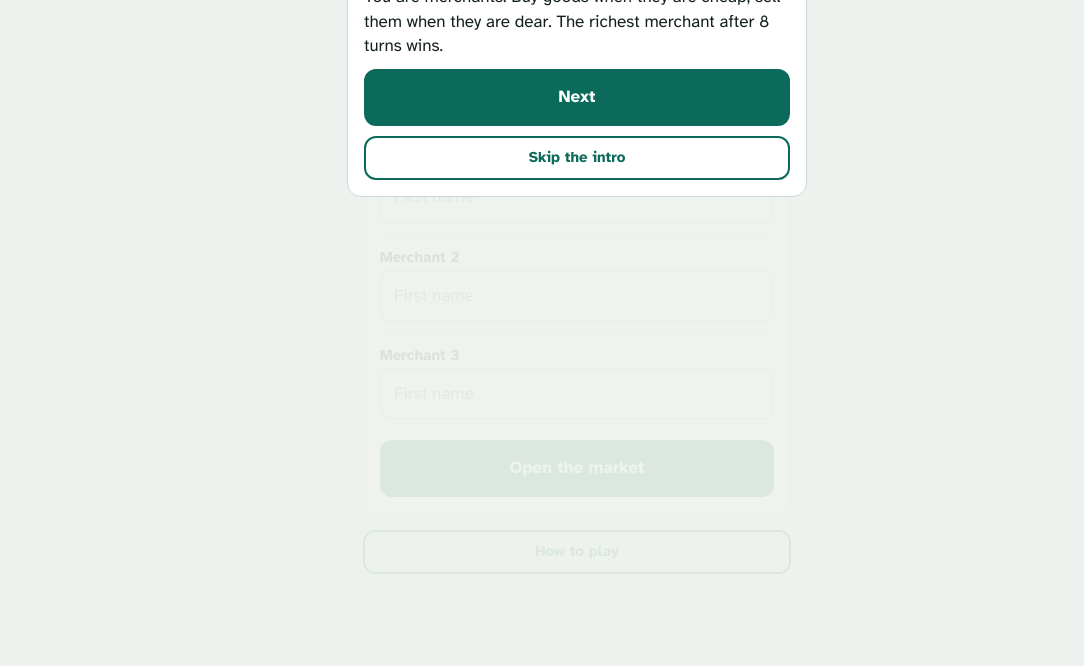
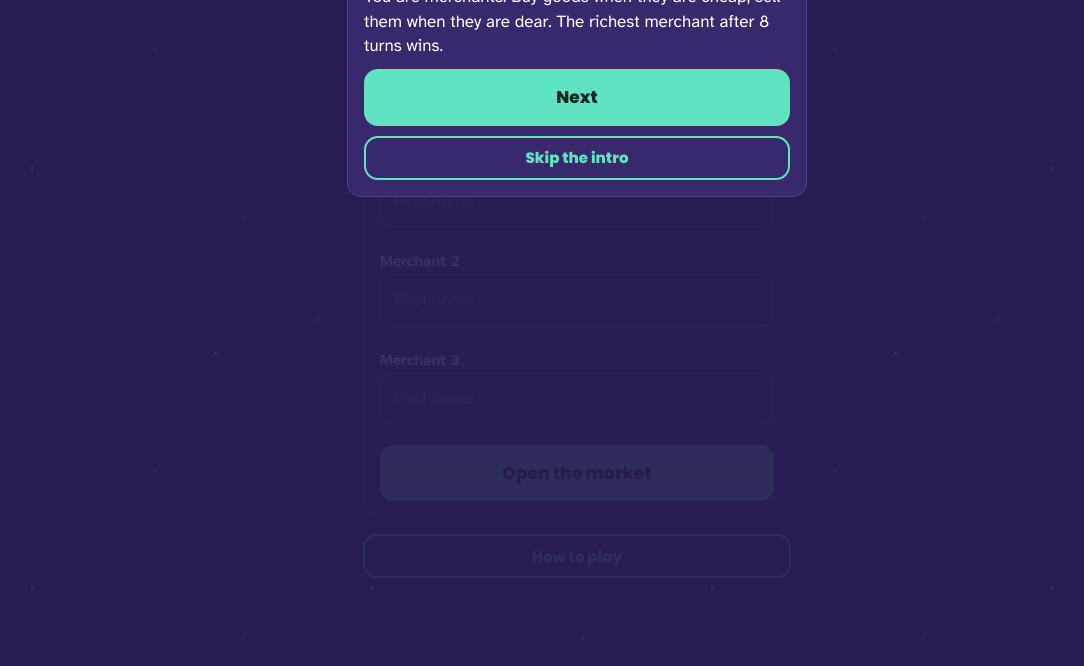
Before and after one commit to rafikdebah/game-night-in-a-book, a plain HTML site: page market.html in a window 1280 px wide. Shown: the part 134-800 px from the top of the page, without its empty margins (63-1147 px from the left). Drawn offline with nearby package versions, Linux system fonts and the light colour scheme.

Commit message:
Apply the book's look to the three games, with one color theme per game
Co-Authored-By: Claude Fable 5.2 <noreply@anthropic.com>
Claude-Session: https://claude.ai/code/session_01YFNqa8NjhAVA8fsUNopx6u

```diff
--- a/market.html
+++ b/market.html
@@ -21,7 +21,7 @@
 .rank.first .num,.rank.first h3{color:var(--gold)}
 .foot{display:flex;flex-direction:column;gap:10px}
 [hidden]{display:none!important}
-</style></head><body><main class="wrap">
+</style></head><body class="g-market"><main class="wrap">
 
 <div class="top"><a href="index.html">&lsaquo; Games</a><button class="ghost small" data-mute>Sound: on</button></div>
 <h1>The Grand Market</h1>
--- a/shared.css
+++ b/shared.css
@@ -1,34 +1,39 @@
+@import url("https://fonts.googleapis.com/css2?family=Poppins:ital,wght@0,500;0,700;0,800;1,700&family=Atkinson+Hyperlegible:wght@400;700&display=swap");
 /* Game Night in a Book - companion. One phone column, one main action per screen, big numbers readable at arm's length. */
 :root{
-  --paper:#eef2ee; --card:#ffffff; --ink:#13211d; --muted:#5a6a64; --line:#cdd6d0;
-  --accent:#0c6a5b; --accent-ink:#ffffff; --alert:#b3261e; --gold:#b97c00;
-  --display:"Bricolage Grotesque","Trebuchet MS",sans-serif;
+  /* Charte du livre : nuit, soleil, corail. Chaque jeu garde la charte et change de teinte et d'accent. */
+  --paper:#1b1f4b; --card:#262b66; --ink:#ffffff; --muted:#c9cdf0; --line:#3a4083;
+  --accent:#ffd23f; --accent-ink:#1b1f4b; --alert:#ff7a70; --gold:#ff5a4e;
+  --die-bg:#ffffff; --die-ink:#1b1f4b;
+  --display:"Poppins","Trebuchet MS",sans-serif;
   --body:"Atkinson Hyperlegible","Verdana",sans-serif;
-  color-scheme:light;
+  color-scheme:dark;
 }
-@media (prefers-color-scheme:dark){
-  :root:not([data-theme="light"]){--paper:#0f1916;--card:#182521;--ink:#e9f0ec;--muted:#9fb0a9;--line:#2d3f39;--accent:#3fc2a9;--accent-ink:#06211b;--alert:#ff8a80;--gold:#f0b83c;color-scheme:dark}
-}
-:root[data-theme="dark"]{--paper:#0f1916;--card:#182521;--ink:#e9f0ec;--muted:#9fb0a9;--line:#2d3f39;--accent:#3fc2a9;--accent-ink:#06211b;--alert:#ff8a80;--gold:#f0b83c;color-scheme:dark}
+/* The Lost Temple : nuit indigo, lumière de torche */
+body.g-temple{--paper:#1b1f4b;--card:#262b66;--line:#3a4083;--muted:#c9cdf0;--accent:#ffd23f;--accent-ink:#1b1f4b;--alert:#ff7a70;--gold:#ff5a4e}
+/* Save the Village : nuit verte de campagne, feu corail */
+body.g-village{--paper:#14313a;--card:#1d4450;--line:#2f6170;--muted:#c3e0e3;--accent:#ff5a4e;--accent-ink:#ffffff;--alert:#ffb347;--gold:#ffd23f}
+/* The Grand Market : nuit pourpre de port, menthe des épices */
+body.g-market{--paper:#2a1d52;--card:#38296c;--line:#51408f;--muted:#d6ccf2;--accent:#5fe3c0;--accent-ink:#12261f;--alert:#ff7a70;--gold:#ffd23f}
 *{box-sizing:border-box}
 html,body{margin:0}
-body{background:var(--paper);color:var(--ink);font-family:var(--body);font-size:17px;line-height:1.45}
+body{background-color:var(--paper);background-image:radial-gradient(circle at 12% 8%,color-mix(in srgb,var(--accent) 55%,transparent) 0 1.5px,transparent 2px),radial-gradient(circle at 82% 16%,#fff 0 1.2px,transparent 1.8px),radial-gradient(circle at 64% 44%,color-mix(in srgb,var(--gold) 60%,transparent) 0 1.4px,transparent 2px),radial-gradient(circle at 28% 72%,#fff 0 1px,transparent 1.6px),radial-gradient(circle at 90% 84%,color-mix(in srgb,var(--accent) 55%,transparent) 0 1.4px,transparent 2px);background-size:340px 420px;color:var(--ink);font-family:var(--body);font-size:17px;line-height:1.45;min-height:100vh}
 main.wrap{max-width:460px;margin:0 auto;padding:16px 16px 48px;display:flex;flex-direction:column;gap:16px}
 h1,h2,h3{font-family:var(--display);margin:0;text-wrap:balance;line-height:1.1}
-h1{font-size:30px;font-weight:800} h2{font-size:21px;font-weight:700} h3{font-size:17px;font-weight:700}
+h1{font-size:34px;font-weight:800;color:var(--accent);letter-spacing:-.01em} h2{font-size:21px;font-weight:700} h3{font-size:17px;font-weight:700}
 p{margin:0}
 .muted{color:var(--muted)} .small{font-size:15px}
 .view{display:none;flex-direction:column;gap:16px} .view.on{display:flex}
 .top{display:flex;align-items:center;justify-content:space-between;gap:12px}
-.top a{color:var(--accent);font-weight:700;text-decoration:none;padding:8px 0}
+.top a{color:var(--accent);font-family:var(--display);font-weight:800;text-decoration:none;padding:8px 0}
 .card{background:var(--card);border:1px solid var(--line);border-radius:14px;padding:16px;display:flex;flex-direction:column;gap:10px}
 .card.alertbox{border-color:var(--alert)} .card.alertbox .eyebrow{color:var(--alert)}
 .card.goldbox{border-color:var(--gold)} .card.goldbox .eyebrow{color:var(--gold)}
 .eyebrow{font-size:13px;letter-spacing:.06em;text-transform:uppercase;color:var(--muted);font-weight:700}
-button,.btn{font:inherit;font-weight:700;border-radius:12px;border:2px solid var(--accent);background:var(--accent);color:var(--accent-ink);padding:14px 16px;min-height:52px;cursor:pointer;text-align:center;text-decoration:none;display:block;width:100%}
+button,.btn{font:inherit;font-family:var(--display);font-weight:800;border-radius:14px;border:2px solid var(--accent);background:var(--accent);color:var(--accent-ink);padding:14px 16px;min-height:52px;cursor:pointer;text-align:center;text-decoration:none;display:block;width:100%}
 button.ghost,.btn.ghost{background:transparent;color:var(--accent)}
 button.small{min-height:44px;padding:8px 12px;font-size:15px}
-button.on{background:var(--gold);border-color:var(--gold);color:#1b1300}
+button.on{background:var(--gold);border-color:var(--gold);color:#1b1f4b}
 button:focus-visible,a:focus-visible,input:focus-visible,select:focus-visible{outline:3px solid var(--gold);outline-offset:2px}
 button[disabled]{opacity:.4;cursor:default}
 input[type=text],input[type=number],select{font:inherit;width:100%;padding:12px;border-radius:10px;border:2px solid var(--line);background:var(--card);color:var(--ink)}
@@ -41,9 +46,9 @@ label{font-weight:700;font-size:15px}
 .pill{display:inline-block;border:1.5px solid var(--line);border-radius:999px;padding:2px 10px;font-size:14px;font-weight:700}
 .pill.bad{border-color:var(--alert);color:var(--alert)} .pill.good{border-color:var(--accent);color:var(--accent)}
 .dice{display:flex;gap:12px;flex-wrap:wrap}
-.die{width:64px;height:64px;min-height:0;border-radius:14px;border:2px solid var(--ink);background:var(--card);padding:9px;display:grid;grid-template-columns:repeat(3,1fr);grid-template-rows:repeat(3,1fr);gap:2px}
-.die i{border-radius:50%} .die i.p{background:var(--ink)}
-.die.used{opacity:.3} .die.pick{border-color:var(--gold);border-width:4px;padding:7px}
+.die{width:64px;height:64px;min-height:0;border-radius:14px;border:2px solid var(--die-bg);background:var(--die-bg);padding:9px;display:grid;grid-template-columns:repeat(3,1fr);grid-template-rows:repeat(3,1fr);gap:2px}
+.die i{border-radius:50%} .die i.p{background:var(--die-ink)}
+.die.used{opacity:.28} .die.pick{border-color:var(--gold);border-width:4px;padding:7px}
 .list{display:flex;flex-direction:column}
 .list>*{padding:10px 0;border-top:1px solid var(--line)} .list>*:first-child{border-top:0}
 .overlay{position:fixed;inset:0;background:color-mix(in srgb,var(--paper) 92%,transparent);display:none;z-index:20;overflow:auto;padding:16px}
--- a/shared.js
+++ b/shared.js
@@ -46,18 +46,18 @@ GN.card=function(opt){var o=overlay('gn-card'),photo=null;
    '<p class="muted small">The card and the photo are made on this phone. Nothing is uploaded or kept after you close this page. If Save does nothing, press and hold the picture.</p>'+
    '<button class="ghost small" id="gn-card-close">Close</button></div>';
   var cv=GN.$('#gn-cv'),c=cv.getContext('2d');
-  function draw(){var W=1080,H=1350;c.fillStyle='#0c6a5b';c.fillRect(0,0,W,H);c.fillStyle='#f6f8f4';c.fillRect(36,36,W-72,H-72);
-    var y=130;c.textAlign='center';c.fillStyle='#5a6a64';c.font='700 34px Verdana,sans-serif';c.fillText((opt.game||'').toUpperCase(),W/2,y);
-    y+=90;c.fillStyle='#13211d';c.font='800 78px "Trebuchet MS",sans-serif';wrap(opt.headline||'We played!',W/2,y,W-160,84);y=lastY+130;
+  function draw(){var W=1080,H=1350;var st=getComputedStyle(document.body),BG=(st.getPropertyValue('--paper')||'#1b1f4b').trim(),AC=(st.getPropertyValue('--accent')||'#ffd23f').trim();c.fillStyle=AC;c.fillRect(0,0,W,H);c.fillStyle=BG;c.fillRect(30,30,W-60,H-60);
+    var y=130;c.textAlign='center';c.fillStyle='#c9cdf0';c.font='700 34px Verdana,sans-serif';c.fillText((opt.game||'').toUpperCase(),W/2,y);
+    y+=90;c.fillStyle=AC;c.font='800 78px Poppins,"Trebuchet MS",sans-serif';wrap(opt.headline||'We played!',W/2,y,W-160,84);y=lastY+130;
     if(photo){var ph=430,pw=W-200,r=Math.max(pw/photo.width,ph/photo.height),sw=pw/r,sh=ph/r;
-      c.drawImage(photo,(photo.width-sw)/2,(photo.height-sh)/2,sw,sh,100,y,pw,ph);c.strokeStyle='#13211d';c.lineWidth=6;c.strokeRect(100,y,pw,ph);y+=ph+90}else{y+=110}
-    rows.slice(0,5).forEach(function(r,i){c.textAlign='left';c.fillStyle=i===0?'#b97c00':'#13211d';c.font=(i===0?'800 60px':'700 48px')+' "Trebuchet MS",sans-serif';
+      c.drawImage(photo,(photo.width-sw)/2,(photo.height-sh)/2,sw,sh,100,y,pw,ph);c.strokeStyle='#ffffff';c.lineWidth=6;c.strokeRect(100,y,pw,ph);y+=ph+90}else{y+=110}
+    rows.slice(0,5).forEach(function(r,i){c.textAlign='left';c.fillStyle=i===0?AC:'#ffffff';c.font=(i===0?'800 60px':'700 48px')+' Poppins,"Trebuchet MS",sans-serif';
       c.fillText((i+1)+'. '+String(r.name).slice(0,16),130,y);c.textAlign='right';c.fillText(String(r.score),W-130,y);y+=i===0?92:76});
-    if(opt.unit){c.textAlign='right';c.fillStyle='#5a6a64';c.font='400 30px Verdana,sans-serif';c.fillText(opt.unit,W-130,y-20);y+=20}
-    if(opt.note){c.textAlign='center';c.fillStyle='#13211d';c.font='400 36px Verdana,sans-serif';wrap(opt.note,W/2,y+30,W-200,46)}
-    c.textAlign='center';c.fillStyle='#5a6a64';c.font='400 32px Verdana,sans-serif';
+    if(opt.unit){c.textAlign='right';c.fillStyle='#c9cdf0';c.font='400 30px Verdana,sans-serif';c.fillText(opt.unit,W-130,y-20);y+=20}
+    if(opt.note){c.textAlign='center';c.fillStyle='#ffffff';c.font='400 36px Verdana,sans-serif';wrap(opt.note,W/2,y+30,W-200,46)}
+    c.textAlign='center';c.fillStyle='#c9cdf0';c.font='400 32px Verdana,sans-serif';
     c.fillText(new Date().toLocaleDateString('en-US',{year:'numeric',month:'long',day:'numeric'}),W/2,H-150);
-    c.fillStyle='#0c6a5b';c.font='800 40px "Trebuchet MS",sans-serif';c.fillText('Game Night in a Book',W/2,H-90);
+    c.fillStyle=AC;c.font='800 40px Poppins,"Trebuchet MS",sans-serif';c.fillText('Game Night in a Book',W/2,H-90);
     try{GN.$('#gn-save').href=cv.toDataURL('image/png')}catch(e){}}
   var lastY=0;function wrap(t,x,y,maxw,lh){var words=String(t).split(' '),line='';words.forEach(function(w){var test=line?line+' '+w:w;if(c.measureText(test).width>maxw&&line){c.fillText(line,x,y);y+=lh;line=w}else line=test});c.fillText(line,x,y);lastY=y}
   GN.$('#gn-photo').addEventListener('change',function(e){var f=e.target.files&&e.target.files[0];if(!f)return;var im=new Image();im.onload=function(){photo=im;draw()};im.src=URL.createObjectURL(f)});
```
Also changed, not shown: temple.html (+3 -3 lines), village.html (+1 -1 lines).
